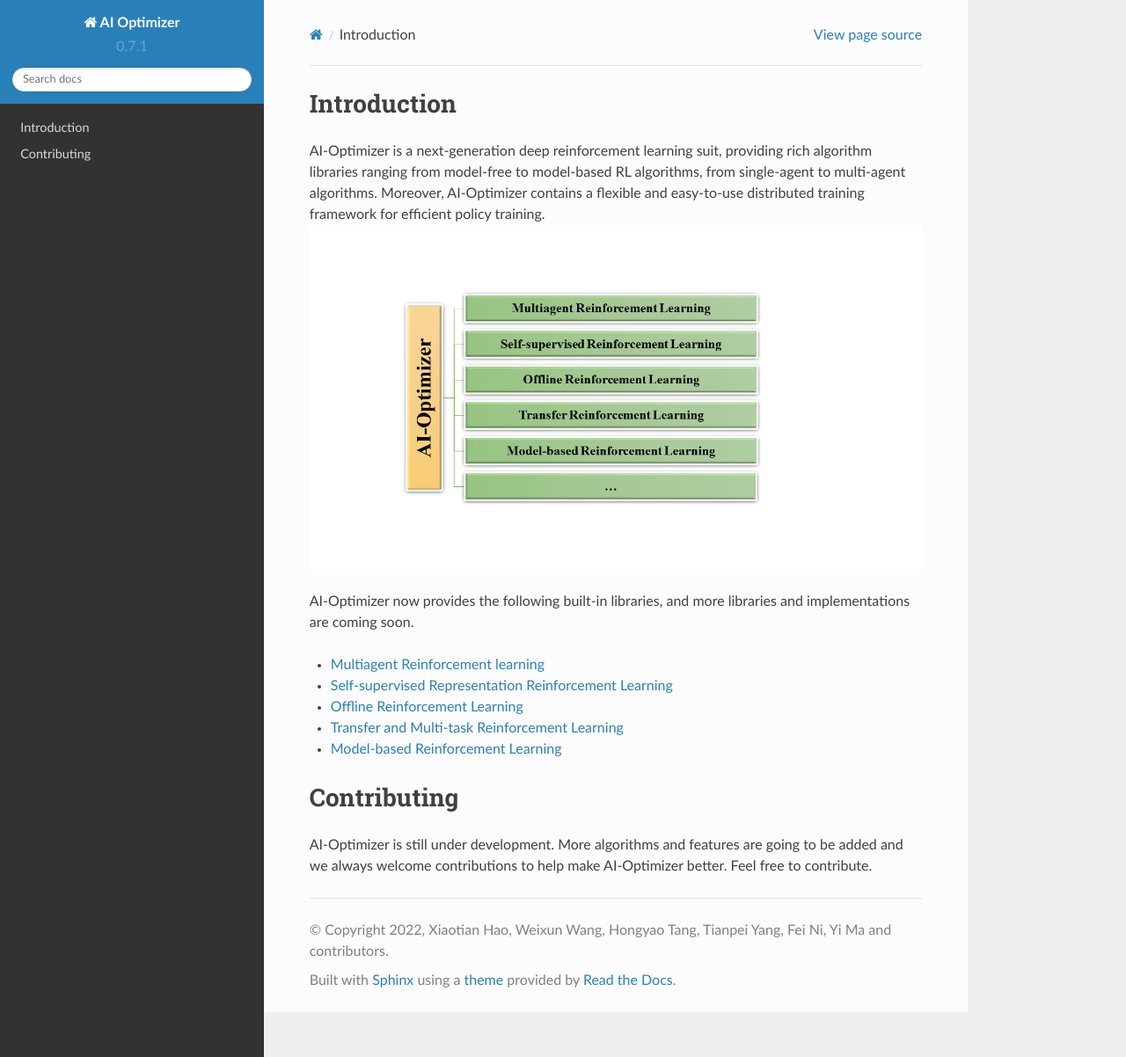
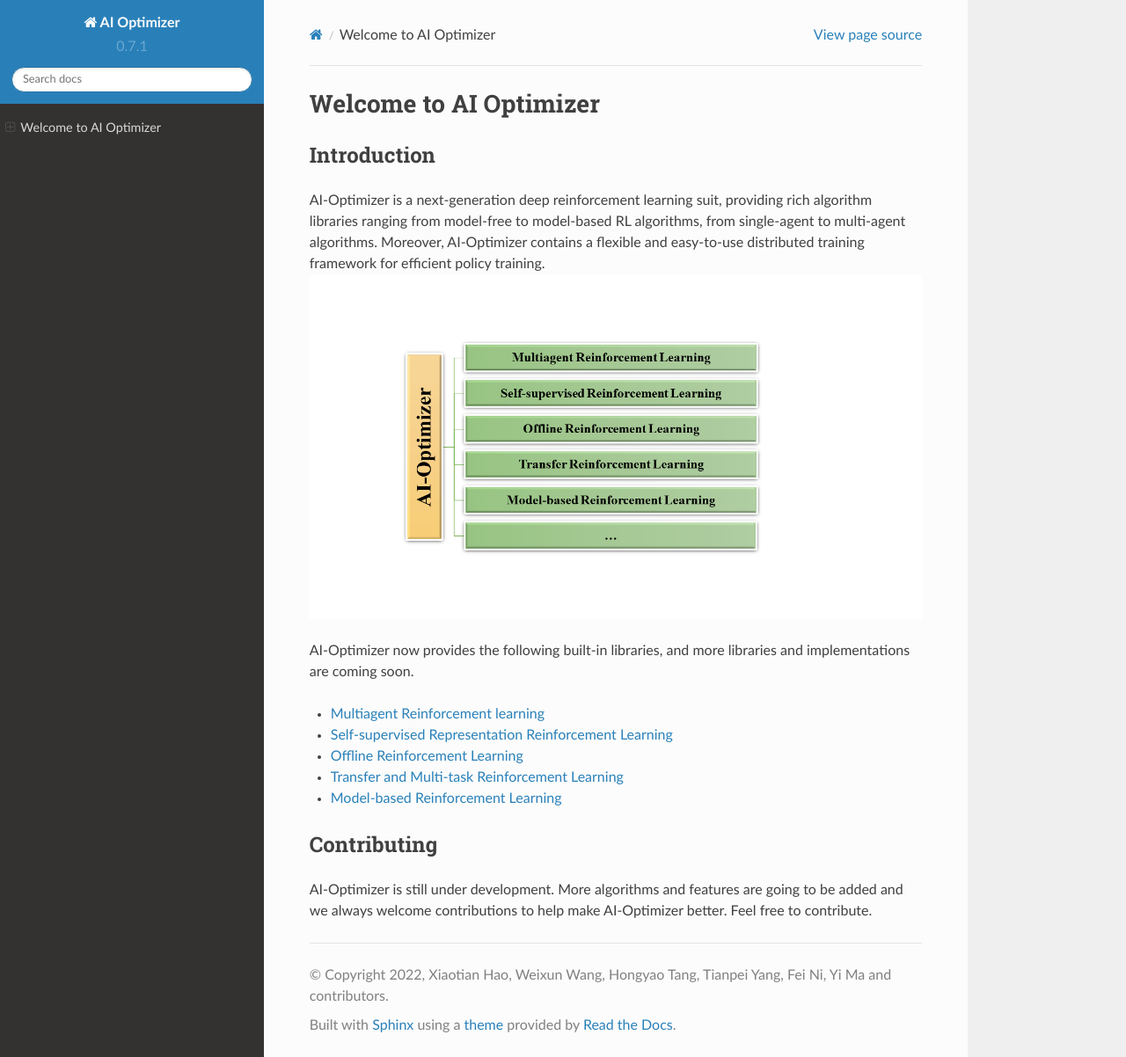
Before and after one commit to TJU-DRL-LAB/ai_optimizer_tutorial, a Sphinx documentation site: the page built from docs/source/index.md, in a window 1280 px wide and 1202 px high. Shown: the whole window at 88% size. Built offline with Sphinx 7.4.7 and the Read the Docs theme 2.0.0, drawn with Linux system fonts in a browser that asks for light colours.

Commit message:
first commit

```diff
--- a/docs/source/index.md
+++ b/docs/source/index.md
@@ -1,5 +1,7 @@
 
-# Introduction
+# Welcome to AI Optimizer
+
+## Introduction
 AI-Optimizer is a next-generation deep reinforcement learning suit, providing rich algorithm libraries ranging from model-free to model-based RL algorithms, from single-agent to multi-agent algorithms. Moreover, AI-Optimizer contains a flexible and easy-to-use distributed training framework for efficient policy training.
 ![](./images/AI_Optimizer_overview.png)
 
@@ -13,5 +15,5 @@
 
 
 
-# Contributing
+##  Contributing
 AI-Optimizer is still under development. More algorithms and features are going to be added and we always welcome contributions to help make AI-Optimizer better. Feel free to contribute.
```
